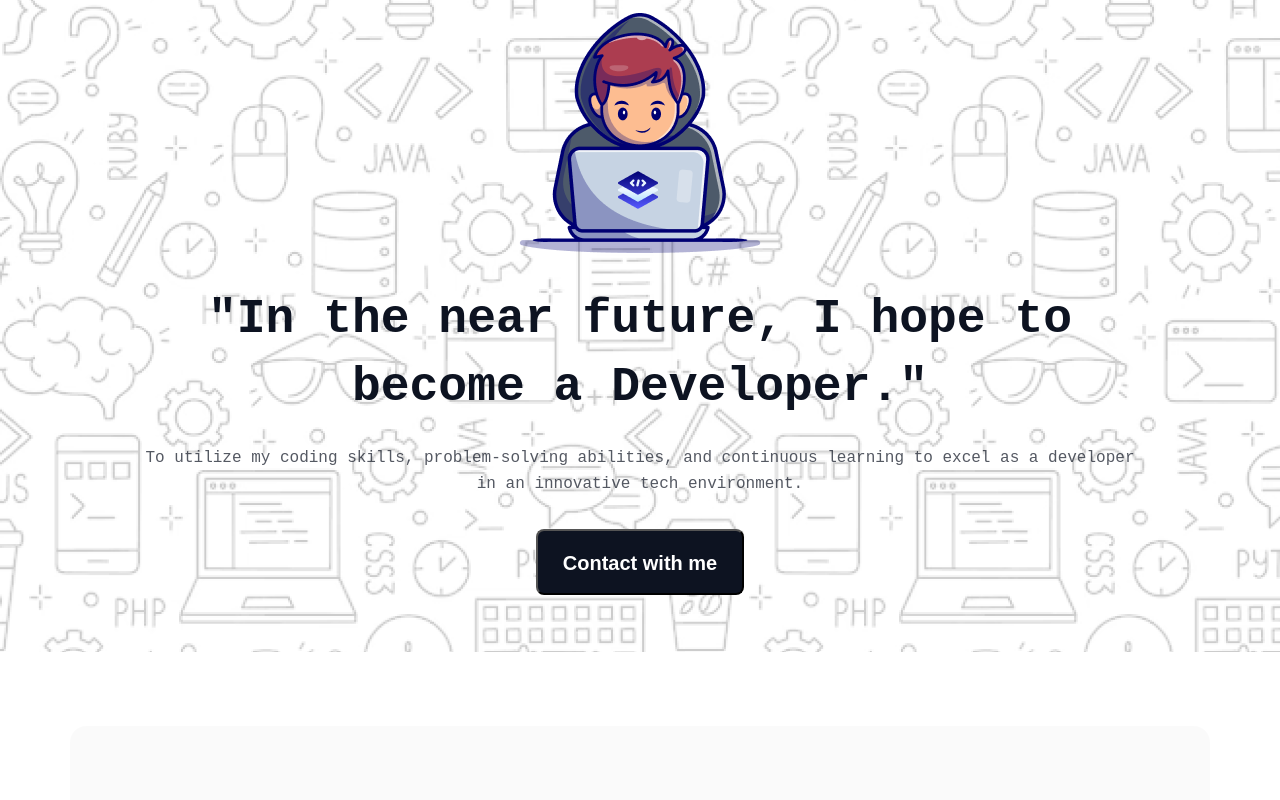
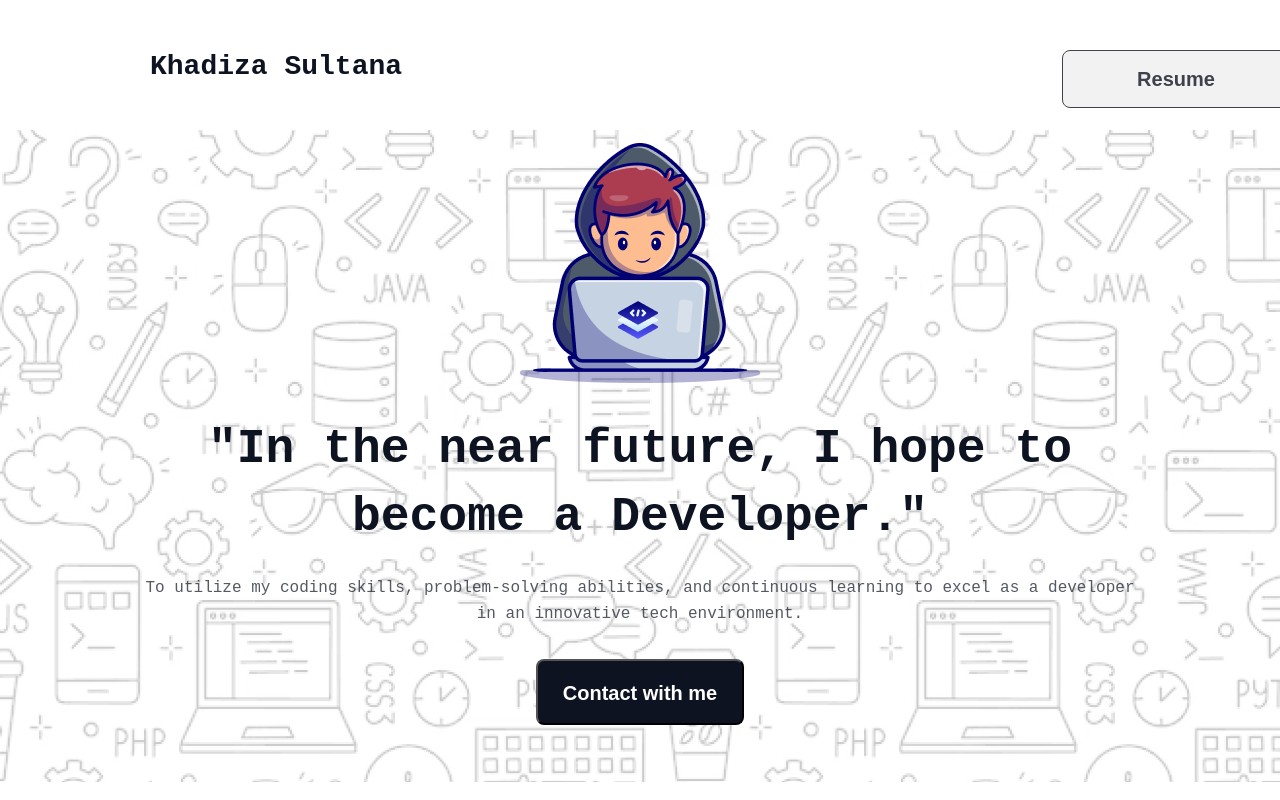
Before and after one commit to Khadiza13/Resume_task, a plain HTML site: page index.html in a window 1280 px wide. Shown: the top 800 px of the page. Drawn offline with Linux system fonts and the light colour scheme; a web font is replaced by a local one.

Commit message:
Navbar added

```diff
--- a/index.html
+++ b/index.html
@@ -8,8 +8,11 @@
 </head>
 <body>
     <header>
-        <nav>
-
+        <nav class="navbar">
+           <div class="nav-content">
+            <p>Khadiza Sultana</p>
+            <button><a href="./assets/Resume.pdf" target="_blank">Resume</a></button>
+           </div>
         </nav>
         <section class="hero">
            <div class="hero-container">
--- a/style.css
+++ b/style.css
@@ -9,6 +9,46 @@ body {
   font-family: "Azeret Mono", monospace;
 }
 /* header style */
+.navbar {
+  height: 130px;
+  padding: 50px 150px;
+}
+.nav-content {
+  width: 1140px;
+  margin: 0 auto;
+  display: flex;
+  justify-content: space-between;
+}
+.nav-content p {
+  color: rgb(13, 19, 33);
+  font-size: 28px;
+  font-weight: 800;
+  line-height: 33px;
+  letter-spacing: 0%;
+  text-align: left;
+}
+.nav-content button {
+  width: 228px;
+  height: 58px;
+  display: flex;
+  flex-direction: row;
+  justify-content: center;
+  align-items: center;
+  padding: 17px 24px;
+  border: 1px solid rgb(13, 19, 33);
+  border-radius: 8px;
+  opacity: 0.8;
+  color: rgb(13, 19, 33);
+  font-size: 20px;
+  font-weight: 600;
+  line-height: 23px;
+  letter-spacing: 0%;
+  text-align: center;
+}
+.nav-content a {
+  text-decoration: none;
+  color: inherit;
+}
 .hero {
   height: 652px;
   background-image: url("./assets/Hero-bg.png");
```
Also changed, not shown: 1 other file.
